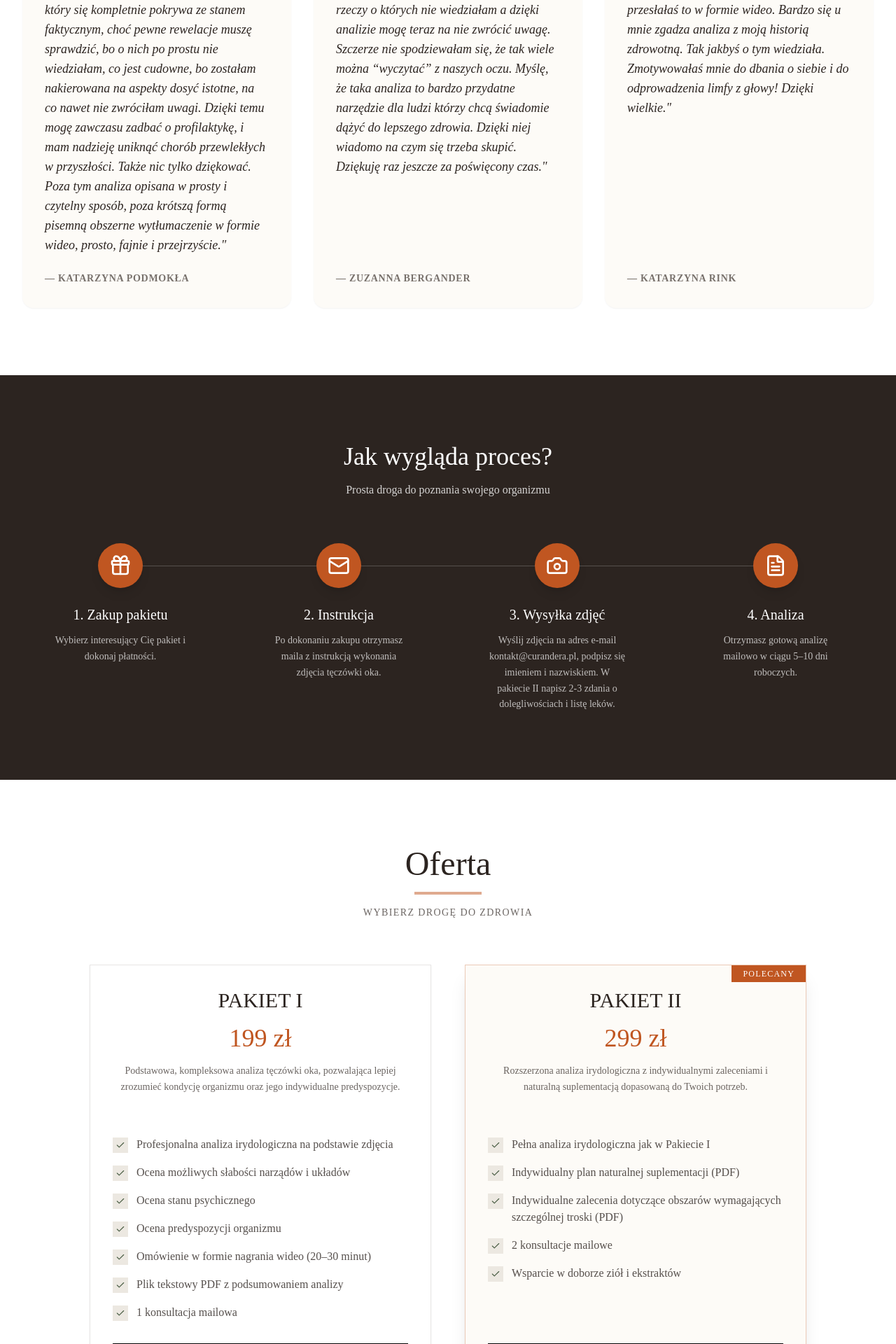
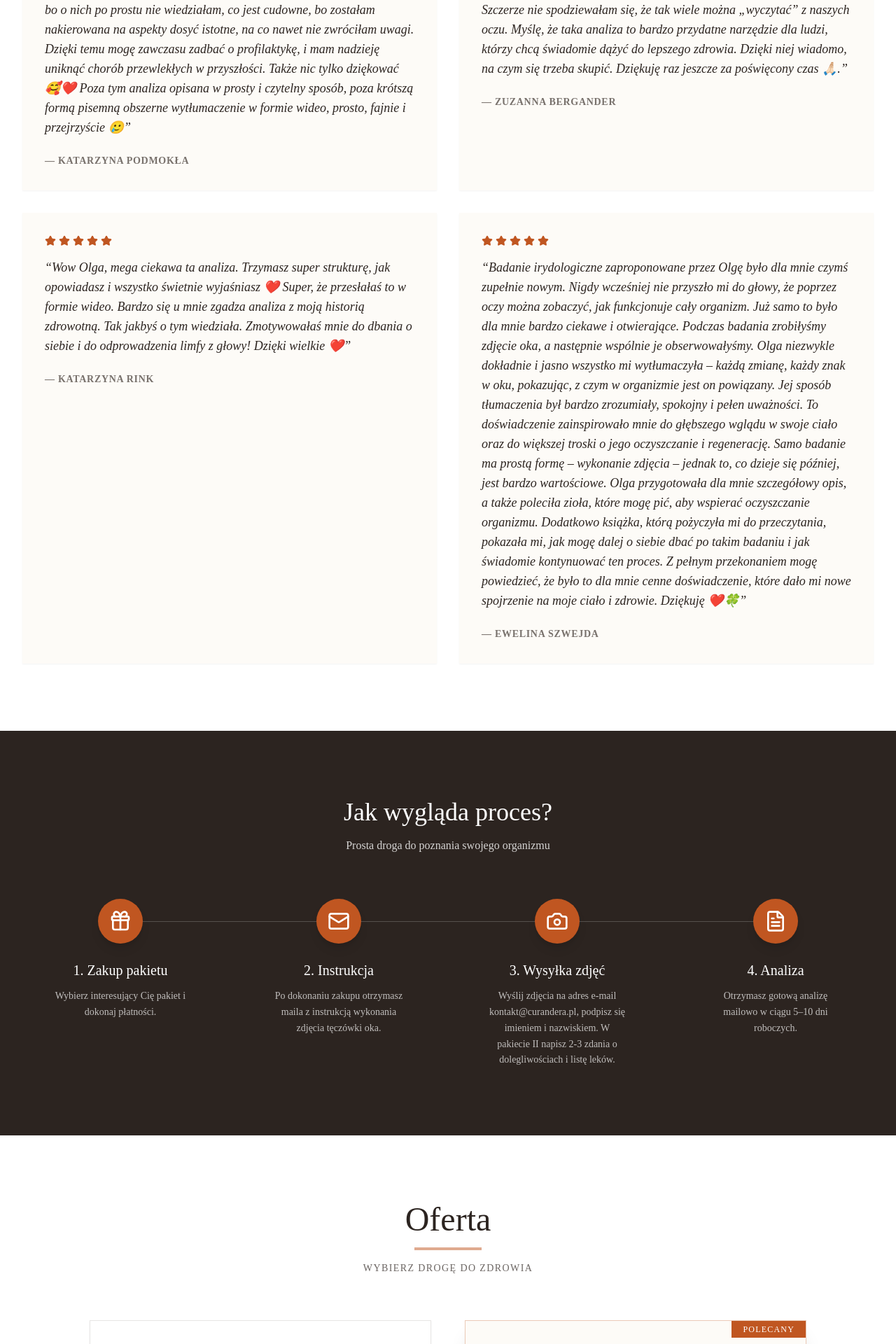
Before and after one commit to Webisko/curandera-irydologia, a React (Vite) app: page / in a window 1280 px wide. Shown: the part 3820-5740 px from the top of the page at 70% size. Built offline with nearby package versions, Linux system fonts and the light colour scheme; a web font is replaced by a local one.

Commit message:
Update testimonials with 4 real reviews and emojis; update pricing features

```diff
--- a/components/Pricing.tsx
+++ b/components/Pricing.tsx
@@ -11,13 +11,11 @@ const packages: Package[] = [
     price: '199 zł',
     shortDescription: 'Podstawowa, kompleksowa analiza tęczówki oka, pozwalająca lepiej zrozumieć kondycję organizmu oraz jego indywidualne predyspozycje.',
     features: [
-      'Profesjonalna analiza irydologiczna na podstawie zdjęcia',
-      'Ocena możliwych słabości narządów i układów',
-      'Ocena stanu psychicznego',
-      'Ocena predyspozycji organizmu',
-      'Omówienie w formie nagrania wideo (20–30 minut)',
+      'Profesjonalna analiza irydologiczna online na podstawie przesłanego zdjęcia',
+      'Ocena możliwych słabości narządów i układów ciała',
+      'Omówienie w formie nagrania wideo (20-30 min)',
       'Plik tekstowy PDF z podsumowaniem analizy',
-      '1 konsultacja mailowa'
+      '1 konsultacja mailowa w przypadku dodatkowych pytań'
     ],
     detailsTitle: 'Długi opis Pakietu I',
     detailsContent: `W ramach Pakietu I otrzymasz szczegółowy wgląd w stan swojego organizmu z perspektywy irydologii. Analiza ta nie jest diagnozą medyczną, lecz holistyczną oceną Twojej konstytucji.
@@ -30,10 +28,10 @@ const packages: Package[] = [
     price: '299 zł',
     shortDescription: 'Rozszerzona analiza irydologiczna z indywidualnymi zaleceniami i naturalną suplementacją dopasowaną do Twoich potrzeb.',
     features: [
-      'Pełna analiza irydologiczna jak w Pakiecie I',
+      'Pełna analiza irydologiczna online jak w Pakiecie I',
       'Indywidualny plan naturalnej suplementacji (PDF)',
-      'Indywidualne zalecenia dotyczące obszarów wymagających szczególnej troski (PDF)',
-      '2 konsultacje mailowe',
+      'Indywidualne zalecenia dotyczące wsparcia zdrowia poszczególnych narządów ciała (PDF)',
+      '2 konsultacje mailowe w przypadku dodatkowych pytań',
       'Wsparcie w doborze ziół i ekstraktów'
     ],
     detailsTitle: 'Długi opis Pakietu II',
--- a/components/Testimonials.tsx
+++ b/components/Testimonials.tsx
@@ -1,31 +1,32 @@
-import React, { useState } from 'react';
+import React from 'react';
 import { Section } from './Section';
-import { Star, ChevronDown, ChevronUp } from 'lucide-react';
+import { Star } from 'lucide-react';
 import { Testimonial } from '../types';
 
 const testimonials: Testimonial[] = [
   {
     name: "Katarzyna Podmokła",
     rating: 5,
-    text: "Bardzo polecam analizę irydologiczną u Olgi. Nie spodziewałam się aż tak dokładnego opisu mojego stanu zdrowia, który się kompletnie pokrywa ze stanem faktycznym, choć pewne rewelacje muszę sprawdzić, bo o nich po prostu nie wiedziałam, co jest cudowne, bo zostałam nakierowana na aspekty dosyć istotne, na co nawet nie zwróciłam uwagi. Dzięki temu mogę zawczasu zadbać o profilaktykę, i mam nadzieję uniknąć chorób przewlekłych w przyszłości. Także nic tylko dziękować. Poza tym analiza opisana w prosty i czytelny sposób, poza krótszą formą pisemną obszerne wytłumaczenie w formie wideo, prosto, fajnie i przejrzyście."
+    text: `Bardzo polecam analizę irydologiczną u Olgi. Nie spodziewałam się aż tak dokładnego opisu mojego stanu zdrowia, który się kompletnie pokrywa ze stanem faktycznym, choć pewne rewelacje muszę sprawdzić, bo o nich po prostu nie wiedziałam, co jest cudowne, bo zostałam nakierowana na aspekty dosyć istotne, na co nawet nie zwróciłam uwagi. Dzięki temu mogę zawczasu zadbać o profilaktykę, i mam nadzieję uniknąć chorób przewlekłych w przyszłości. Także nic tylko dziękować 🥰❤️ Poza tym analiza opisana w prosty i czytelny sposób, poza krótszą formą pisemną obszerne wytłumaczenie w formie wideo, prosto, fajnie i przejrzyście 🥲`
   },
   {
     name: "Zuzanna Bergander",
     rating: 5,
-    text: "Z analizy jestem bardzo zadowolona i z treści i z formy. Bardzo dużo rzeczy się pokrywa z moim stanem realnym. Są też rzeczy o których nie wiedziałam a dzięki analizie mogę teraz na nie zwrócić uwagę. Szczerze nie spodziewałam się, że tak wiele można “wyczytać” z naszych oczu. Myślę, że taka analiza to bardzo przydatne narzędzie dla ludzi którzy chcą świadomie dążyć do lepszego zdrowia. Dzięki niej wiadomo na czym się trzeba skupić. Dziękuję raz jeszcze za poświęcony czas."
+    text: `Z analizy jestem bardzo zadowolona i z treści, i z formy. Bardzo dużo rzeczy się pokrywa z moim stanem realnym. Są też rzeczy, o których nie wiedziałam, a dzięki analizie mogę teraz na nie zwrócić uwagę 🙏🏻 Szczerze nie spodziewałam się, że tak wiele można „wyczytać” z naszych oczu. Myślę, że taka analiza to bardzo przydatne narzędzie dla ludzi, którzy chcą świadomie dążyć do lepszego zdrowia. Dzięki niej wiadomo, na czym się trzeba skupić. Dziękuję raz jeszcze za poświęcony czas 🙏🏻.`
   },
   {
     name: "Katarzyna Rink",
     rating: 5,
-    text: "Wow Olga, mega ciekawa ta analiza. Trzymasz super strukturę jak opowiadasz i wszystko świetnie wyjaśniasz. Super, że przesłałaś to w formie wideo. Bardzo się u mnie zgadza analiza z moją historią zdrowotną. Tak jakbyś o tym wiedziała. Zmotywowałaś mnie do dbania o siebie i do odprowadzenia limfy z głowy! Dzięki wielkie."
+    text: `Wow Olga, mega ciekawa ta analiza. Trzymasz super strukturę, jak opowiadasz i wszystko świetnie wyjaśniasz ❤️  Super, że przesłałaś to w formie wideo. Bardzo się u mnie zgadza analiza z moją historią zdrowotną. Tak jakbyś o tym wiedziała. Zmotywowałaś mnie do dbania o siebie i do odprowadzenia limfy z głowy! Dzięki wielkie ❤️`
+  },
+  {
+    name: "Ewelina Szwejda",
+    rating: 5,
+    text: `Badanie irydologiczne zaproponowane przez Olgę było dla mnie czymś zupełnie nowym. Nigdy wcześniej nie przyszło mi do głowy, że poprzez oczy można zobaczyć, jak funkcjonuje cały organizm. Już samo to było dla mnie bardzo ciekawe i otwierające. Podczas badania zrobiłyśmy zdjęcie oka, a następnie wspólnie je obserwowałyśmy. Olga niezwykle dokładnie i jasno wszystko mi wytłumaczyła – każdą zmianę, każdy znak w oku, pokazując, z czym w organizmie jest on powiązany. Jej sposób tłumaczenia był bardzo zrozumiały, spokojny i pełen uważności. To doświadczenie zainspirowało mnie do głębszego wglądu w swoje ciało oraz do większej troski o jego oczyszczanie i regenerację. Samo badanie ma prostą formę – wykonanie zdjęcia – jednak to, co dzieje się później, jest bardzo wartościowe. Olga przygotowała dla mnie szczegółowy opis, a także poleciła zioła, które mogę pić, aby wspierać oczyszczanie organizmu. Dodatkowo książka, którą pożyczyła mi do przeczytania, pokazała mi, jak mogę dalej o siebie dbać po takim badaniu i jak świadomie kontynuować ten proces. Z pełnym przekonaniem mogę powiedzieć, że było to dla mnie cenne doświadczenie, które dało mi nowe spojrzenie na moje ciało i zdrowie. Dziękuję ❤️🍀`
   }
 ];
 
 export const Testimonials: React.FC = () => {
-  const [showAll, setShowAll] = useState(false);
-  const visibleTestimonials = showAll ? testimonials : testimonials.slice(0, 6);
-  const hasMore = testimonials.length > 6;
-
   return (
     <Section id="opinie" bg="white">
       <div className="text-center mb-12">
@@ -33,31 +34,21 @@ export const Testimonials: React.FC = () => {
         <div className="w-16 h-px bg-curandera-dark/20 mx-auto mt-4"></div>
       </div>
 
-      <div className="grid md:grid-cols-2 lg:grid-cols-3 gap-8">
-        {visibleTestimonials.map((t, idx) => (
-          <div key={idx} className="bg-curandera-bg p-8 rounded-2xl shadow-sm hover:shadow-md transition-shadow flex flex-col h-full">
+      <div className="grid grid-cols-1 md:grid-cols-2 gap-8">
+        {testimonials.map((t, idx) => (
+          <div key={idx} className="bg-curandera-bg p-8 rounded-none shadow-sm hover:shadow-md transition-shadow">
             <div className="flex space-x-1 text-curandera-accent mb-4">
-              {[...Array(t.rating)].map((_, i) => <Star key={i} size={16} fill="currentColor" />)}
+              {Array.from({ length: t.rating }, (_, i) => (
+                <Star key={i} size={16} fill="currentColor" />
+              ))}
             </div>
-            <p className="font-serif italic text-lg text-curandera-dark mb-6 flex-grow">"{t.text}"</p>
-            <div className="font-sans text-sm font-semibold uppercase tracking-wider text-stone-500 mt-auto">
+            <p className="font-serif italic text-lg text-curandera-dark mb-6">&ldquo;{t.text}&rdquo;</p>
+            <div className="font-sans text-sm font-semibold uppercase tracking-wider text-stone-500">
               — {t.name}
             </div>
           </div>
         ))}
       </div>
-
-      {hasMore && (
-        <div className="text-center mt-12">
-          <button
-            onClick={() => setShowAll(!showAll)}
-            className="inline-flex items-center text-curandera-dark hover:text-curandera-accent transition-colors font-medium uppercase tracking-widest text-sm"
-          >
-            {showAll ? 'Pokaż mniej' : 'Zobacz więcej opinii'}
-            {showAll ? <ChevronUp size={16} className="ml-2"/> : <ChevronDown size={16} className="ml-2"/>}
-          </button>
-        </div>
-      )}
     </Section>
   );
 };
```
